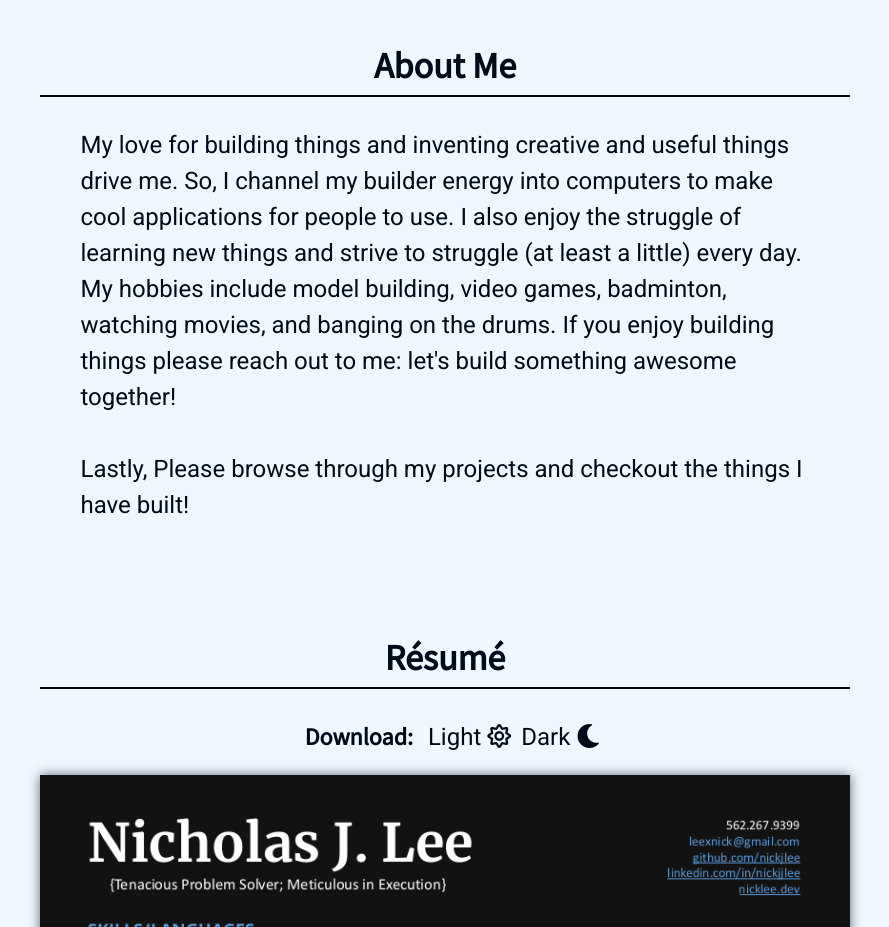
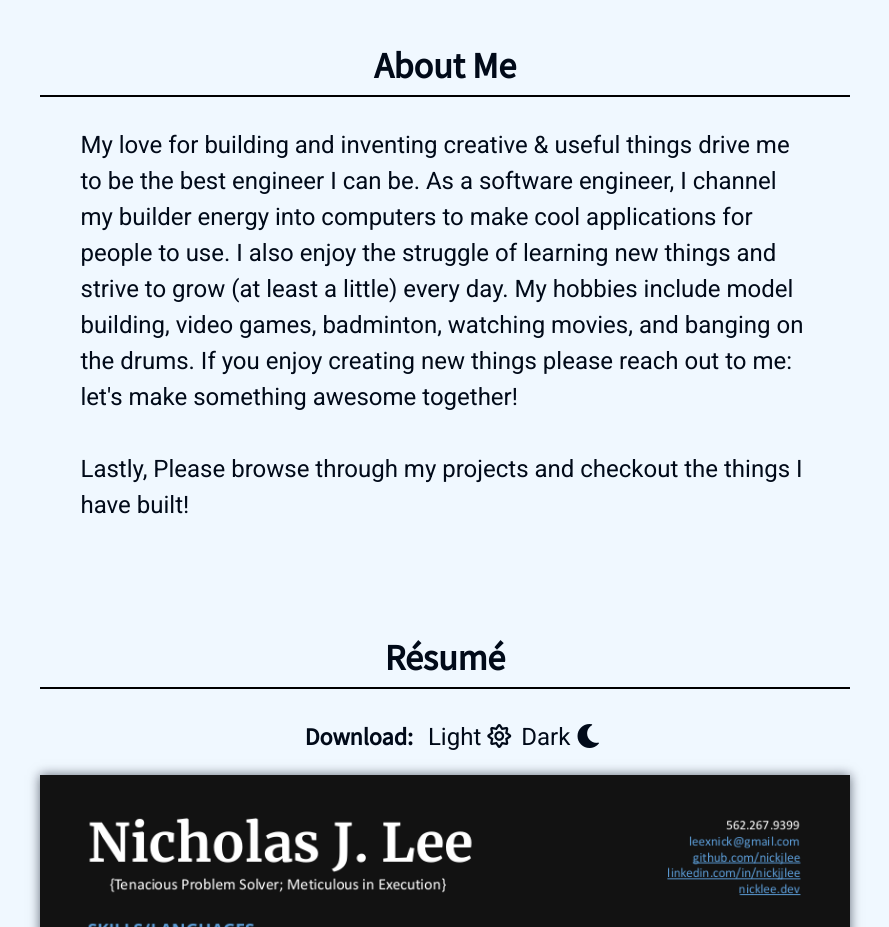
Before and after one commit to dvnx/my-portfolio, a plain HTML site: page index.html in a window 1280 px wide. Shown: the part 4140-5067 px from the top of the page, without its empty margins (195-1084 px from the left). Drawn offline with nearby package versions, Linux system fonts and the light colour scheme.

Commit message:
update about me section

```diff
--- a/index.html
+++ b/index.html
@@ -282,14 +282,14 @@
         <h2 class="about-title">About Me</h2>
         <div class="about-info">
           <p class="about-me-text">
-            My love for building things and inventing creative and useful things
-            drive me. So, I channel my builder energy into computers to make
-            cool applications for people to use. I also enjoy the struggle of
-            learning new things and strive to struggle (at least a little) every
-            day. My hobbies include model building, video games, badminton,
-            watching movies, and banging on the drums. If you enjoy building
-            things please reach out to me: let's build something awesome
-            together! <br /><br />
+            My love for building and inventing creative & useful things drive me
+            to be the best engineer I can be. As a software engineer, I channel
+            my builder energy into computers to make cool applications for
+            people to use. I also enjoy the struggle of learning new things and
+            strive to grow (at least a little) every day. My hobbies include
+            model building, video games, badminton, watching movies, and banging
+            on the drums. If you enjoy creating new things please reach out to
+            me: let's make something awesome together! <br /><br />
             Lastly, Please browse through my projects and checkout the things I
             have built!
           </p>
@@ -330,7 +330,9 @@
     </main>
 
     <footer role="contentinfo">
-      <h2 class="contact-title"><i class="far fa-copyright fa-xs"> 2019 Nick J. Lee</i></h2>
+      <h2 class="contact-title">
+        <i class="far fa-copyright fa-xs"> 2019 Nick J. Lee</i>
+      </h2>
       <ul class="contact-list">
         <li>
           <a
```
